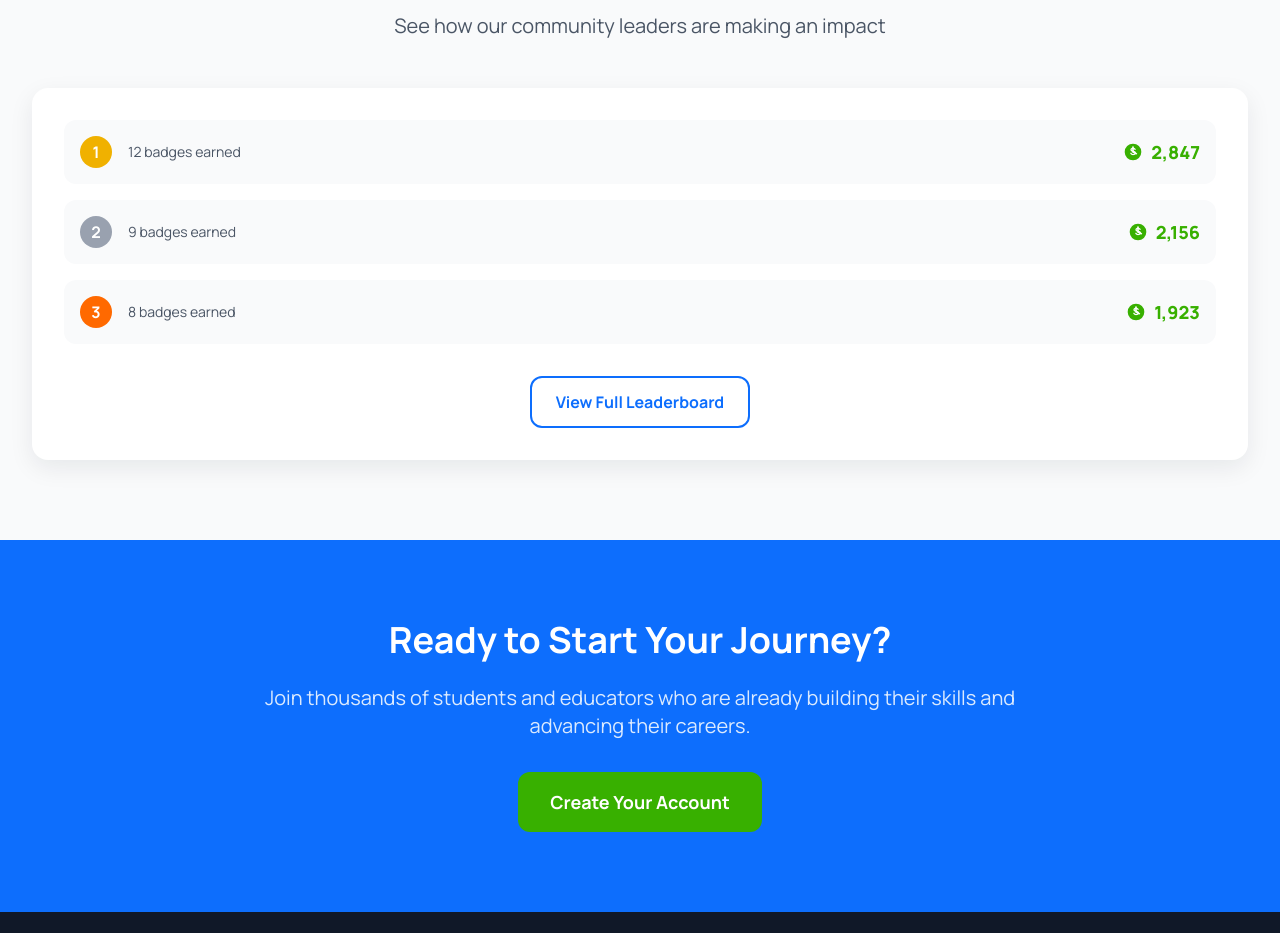
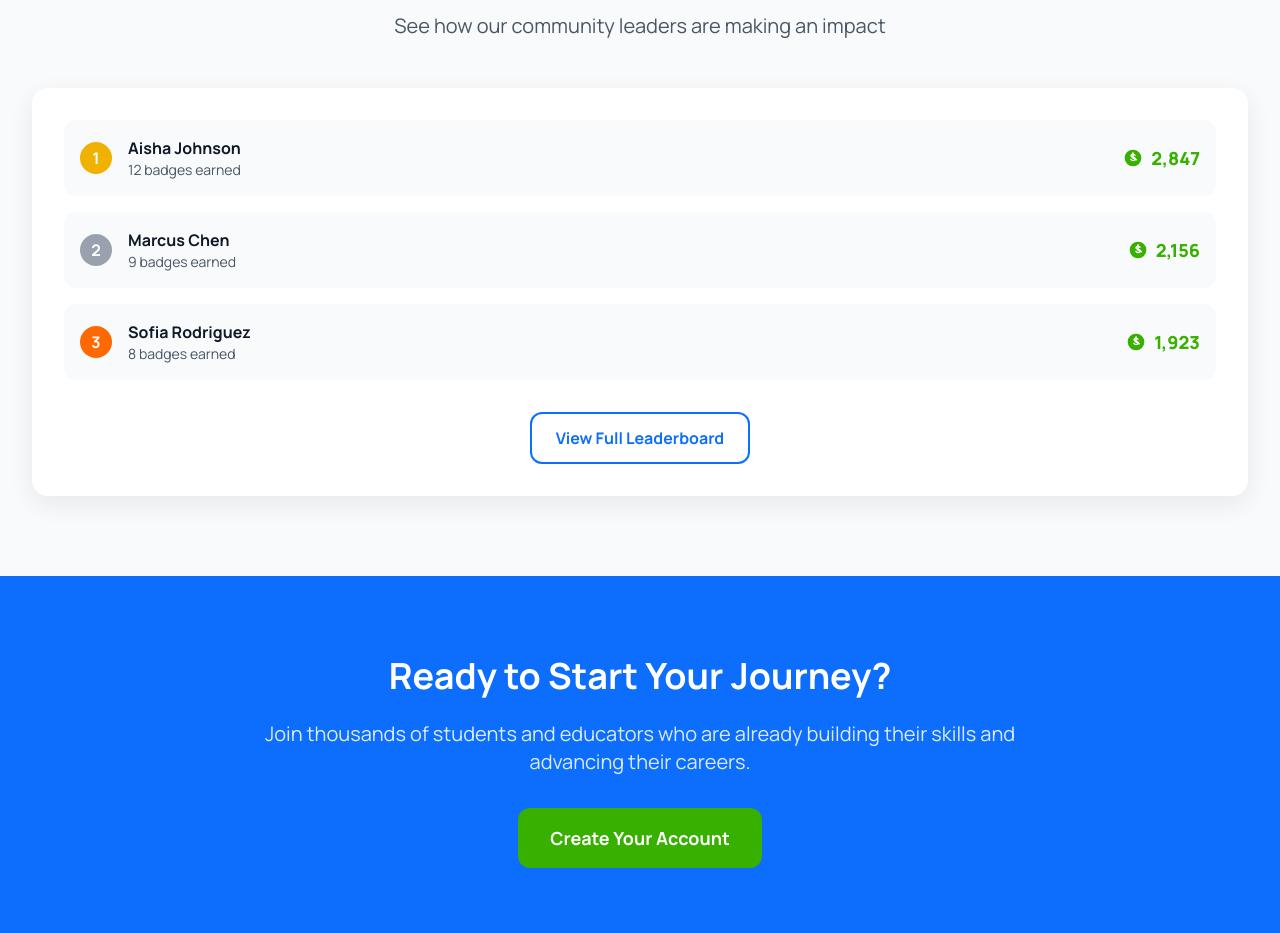
Before and after one commit to David3Emmanuel/Edu-Nexus, a Next.js app in the folder frontend/: page / in a window 1280 px wide. Shown: the part 1243-2176 px from the top of the page. Built offline with nearby package versions, Linux system fonts and the light colour scheme; no server answers.

Commit message:
fix: update leaderboard user object to use 'username' instead of 'name'

```diff
--- a/frontend/src/app/page.tsx
+++ b/frontend/src/app/page.tsx
@@ -200,9 +200,9 @@ export default async function Home() {
           <div className='bg-white rounded-xl shadow-lg p-8 mx-auto'>
             <div className='space-y-4'>
               {[
-                { name: 'Aisha Johnson', coins: 2847, rank: 1, badges: 12 },
-                { name: 'Marcus Chen', coins: 2156, rank: 2, badges: 9 },
-                { name: 'Sofia Rodriguez', coins: 1923, rank: 3, badges: 8 },
+                { username: 'Aisha Johnson', coins: 2847, rank: 1, badges: 12 },
+                { username: 'Marcus Chen', coins: 2156, rank: 2, badges: 9 },
+                { username: 'Sofia Rodriguez', coins: 1923, rank: 3, badges: 8 },
               ].map((user, index) => (
                 <div
                   key={index}
```
